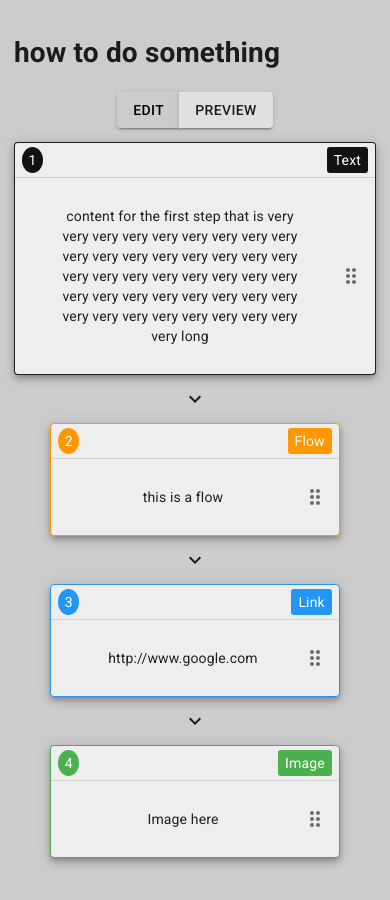
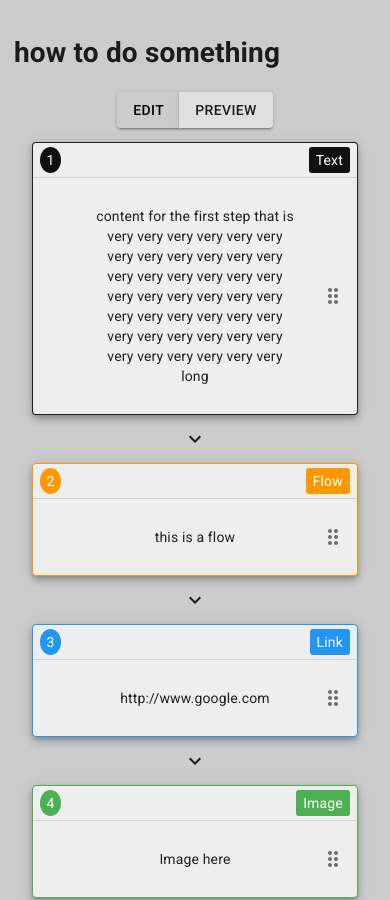
Before and after one commit to anof/flow, a Next.js app: page / in a window 390 px wide. Shown: the top 900 px of the page. Built offline with nearby package versions, Linux system fonts and the light colour scheme.

Commit message:
style(flowcard): made cards a bit larger on pc/mobile

```diff
--- a/components/flow/card/FlowCard.tsx
+++ b/components/flow/card/FlowCard.tsx
@@ -11,11 +11,11 @@ const styles = (theme: Theme) =>
       border: '1px solid',
       minHeight: '5em',
       [theme.breakpoints.up('md')]: {
-        width: '30%'
+        width: '40%'
 
       },
       [theme.breakpoints.down('md')]: {
-        minWidth: '80%'
+        width: '90%',
       },
       backgroundColor: theme.palette.primary.light,
     },
@@ -23,6 +23,7 @@ const styles = (theme: Theme) =>
       padding: '0.3em 0.5em 0.3em 0.5em',
     },
     circle: {
+      userSelect: 'none',
       minWidth: '1.5em',
       color: theme.palette.secondary.contrastText,
       display: 'flex',
@@ -30,6 +31,7 @@ const styles = (theme: Theme) =>
       alignItems: 'center',
     },
     type: {
+      userSelect: 'none',
       color: theme.palette.secondary.contrastText,
       padding: '0.2em 0.5em 0.2em 0.5em',
       borderRadius: '3px',
@@ -117,8 +119,8 @@ const FlowCard = ({classes, theme, element, mode}: any) => {
           <Grid item xs={12}>
             <Divider/>
           </Grid>
-          <Grid item xs={1}/>
-          <Grid item xs={mode === 'edit' ? 9 : 12} className={classes.content}>
+          <Grid item xs={2}/>
+          <Grid item xs={mode === 'edit' ? 8 : 12} className={classes.content}>
             {element.content}
           </Grid>
           {mode !== 'edit' ? null :
```
